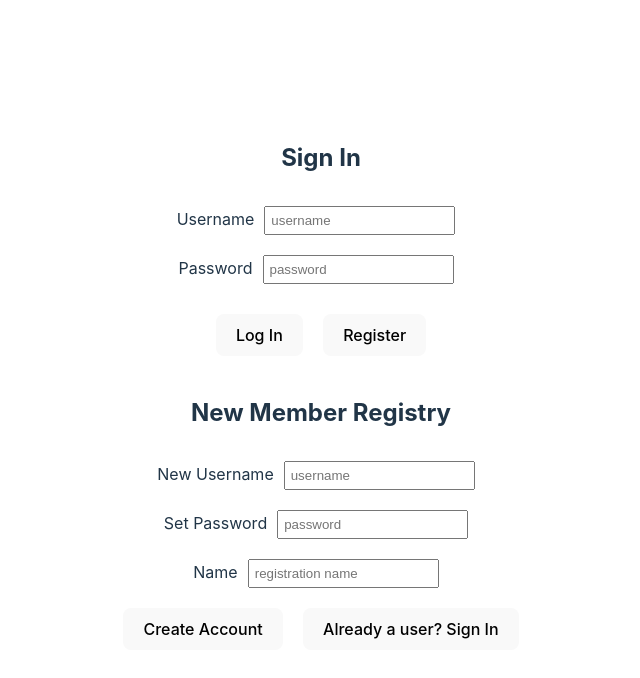
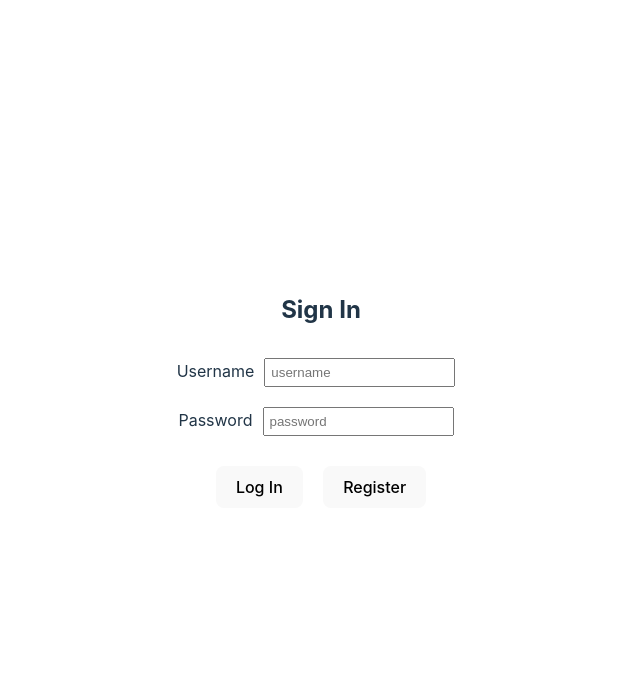
Before and after one commit to ali-skinner/goodgriefapi, a React (Vite) app: page / in a window 1280 px wide. Shown: the top 678 px of the page, without its empty margins (319-959 px from the left). Built offline with nearby package versions, Linux system fonts and the light colour scheme.

Commit message:
this is hard

```diff
--- a/src/Components/LoginPage.jsx
+++ b/src/Components/LoginPage.jsx
@@ -11,7 +11,7 @@ function LoginPage() {
         setIsActive(!isActive);
     };
 
-    const handleLogin = () => {
+    const handleLogin = (e) => {
         e.preventDefault();
         // if username and password arent blank, setIsActive(true) & log in user and show search page
 
@@ -38,10 +38,10 @@ function LoginPage() {
                     </div>
                     <div className="button-container">
                         {/* Log In onClick - add username, email, password to userprofile object/ set login to true/ load Search screen/component */}
-                        <button className="button-login">Log In</button>
+                        <button className="button-login" type="submit" name="logInButton" id="logInButton">Log In</button>
 
                         {/* Register onClick - Shows Register screen inputs/ Hides login In Screen inputs */}
-                        <button className="button-login">Register</button>
+                        <button className="button-login" onClick={(e) => <Register/> }>Register</button>
 
 
                         {/*this is for the register component
@@ -55,7 +55,7 @@ function LoginPage() {
                         {/* {onClick - add username, email, password to userprofile object/ set login to true/ load Search screen/component } */}
                     </div>
                     <div>
-                        <Register />
+                        {/* <Register /> */}
                     </div>
                 </div>
             </form>
--- a/src/Components/Register.jsx
+++ b/src/Components/Register.jsx
@@ -25,6 +25,7 @@ function Register() {
     return (
         <>
             <form onSubmit={handleLogin}>
+                {console.log("is register working?")}
                 <div className="login-Container">
                     <h2 className="login-Header">New Member Registry</h2>
                     <div>
```
